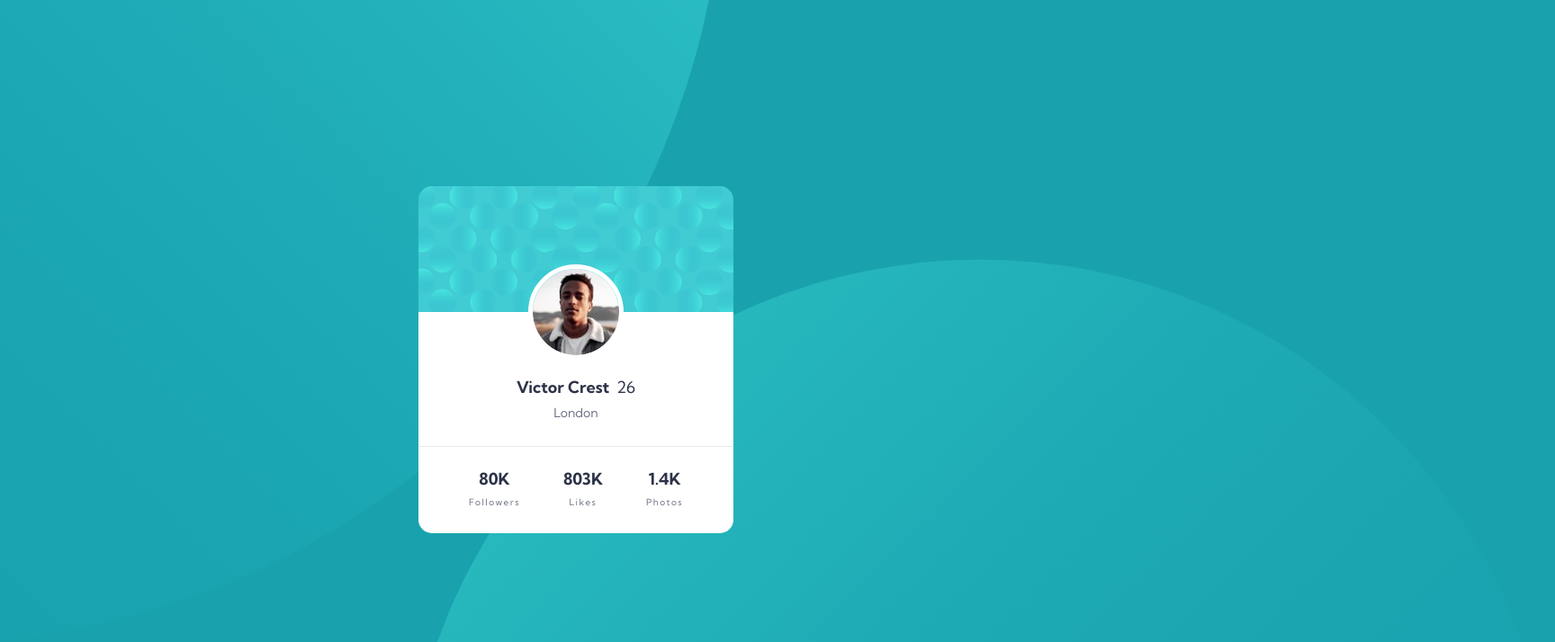
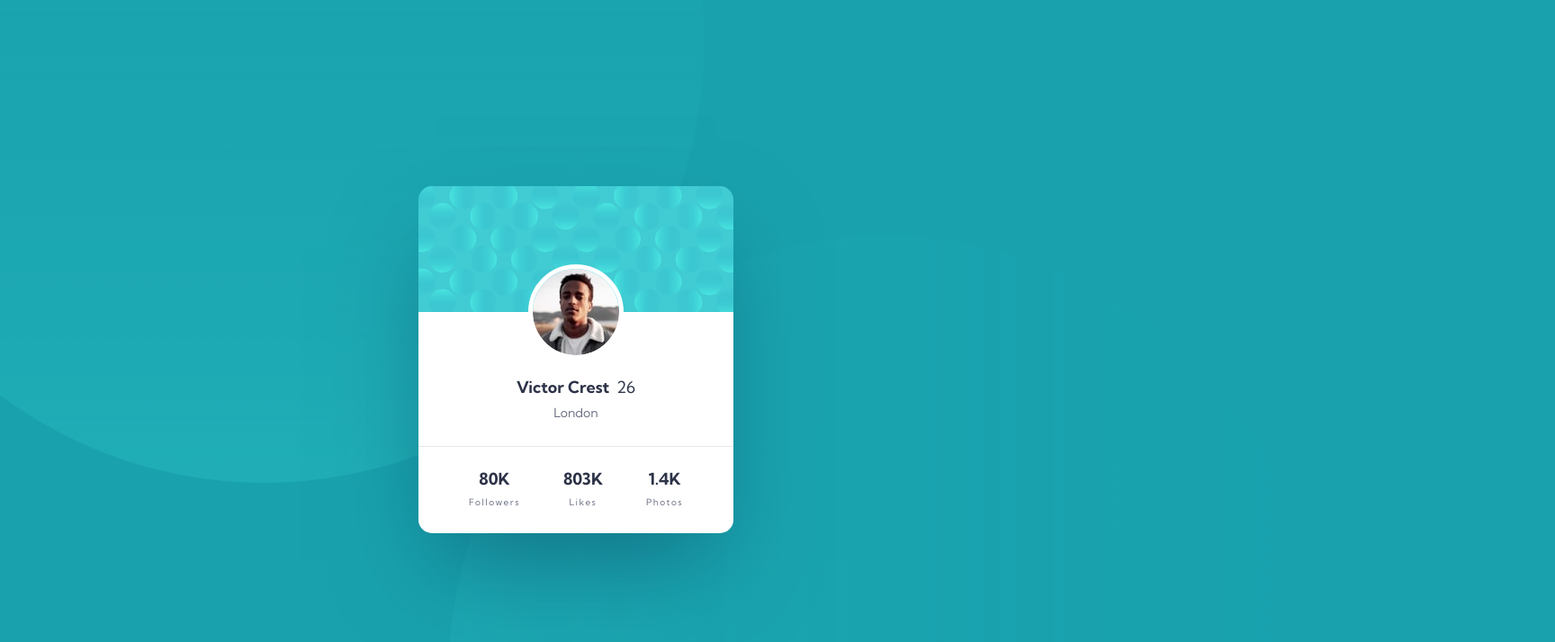
Before and after one commit to ferfalcon/profile-card-component-main, a plain HTML site: page index.html in a window 1280 px wide. Shown: the top 714 px of the page at 90% size, 1728 px wide, since content can reach past the window. Drawn offline with Linux system fonts and the light colour scheme.

Commit message:
Desktop background

```diff
--- a/index.html
+++ b/index.html
@@ -12,7 +12,7 @@
 </head>
 <body class="top-wrapper">
 	<main class="profile-card">
-		<img class="profile-card__image" src="images/image-victor.jpg" alt="Victor Crest" width="96" height="96">
+		<img class="profile-card__image" src="./images/image-victor.jpg" alt="Victor Crest" width="96" height="96">
 		<h1 class="profile-card__name">Victor Crest</h1>
 		<p class="profile-card__age">26</p>
 		<p class="profile-card__location">London</p>
--- a/styles/styles.less
+++ b/styles/styles.less
@@ -59,37 +59,48 @@ img {
 	overflow: hidden;
 }
 
-.top-wrapper::before, .top-wrapper::after {
+.top-wrapper::before,
+.top-wrapper::after {
 	content: '';
 	display: block;
 	aspect-ratio: 1;
 	position: absolute;
 	z-index: -1;
 	background-size: cover;
+	transform-origin: center;
+	opacity: .25;
+	width: 622px;
+
+	@media (min-width: 60rem) {
+		width: 978px;
+	}
 }
 
 .top-wrapper::before {
-	width: 140%;
-	transform: translate(-55%, -60%);
 	background-image: url(../images/bg-pattern-top.svg);
+	translate: -70% -55%;
+	rotate: (135deg);
+
+	@media (min-width: 60rem) {
+		translate: -20% -45%;
+	}
 }
 
 .top-wrapper::after {
-	width: 160%;
-	transform: translate(60%, 55%);
 	background-image: url(../images/bg-pattern-bottom.svg);
 	bottom: 0;
 	right: 0;
+	translate: 70% 55%;
+	rotate: (-45deg);
 
-	@media (min-width: 72rem) {
-		width: 100%;
-		transform: translate(35%, 60%);
+	@media (min-width: 60rem) {
+		translate: 20% 45%;
 	}
 }
 
-
 .profile-card {
 	background: no-repeat top center url(../images/bg-pattern-card.svg) var(--cl-neutral-100);
+	box-shadow: 0 3.125rem 6.25rem -1.25rem rgba(8, 70, 94, .5048);
 	border-radius: .938rem;
 	width: 90%;
 	max-width: 20.375rem;
```
Also changed, not shown: styles/styles.css, 1 other file.
